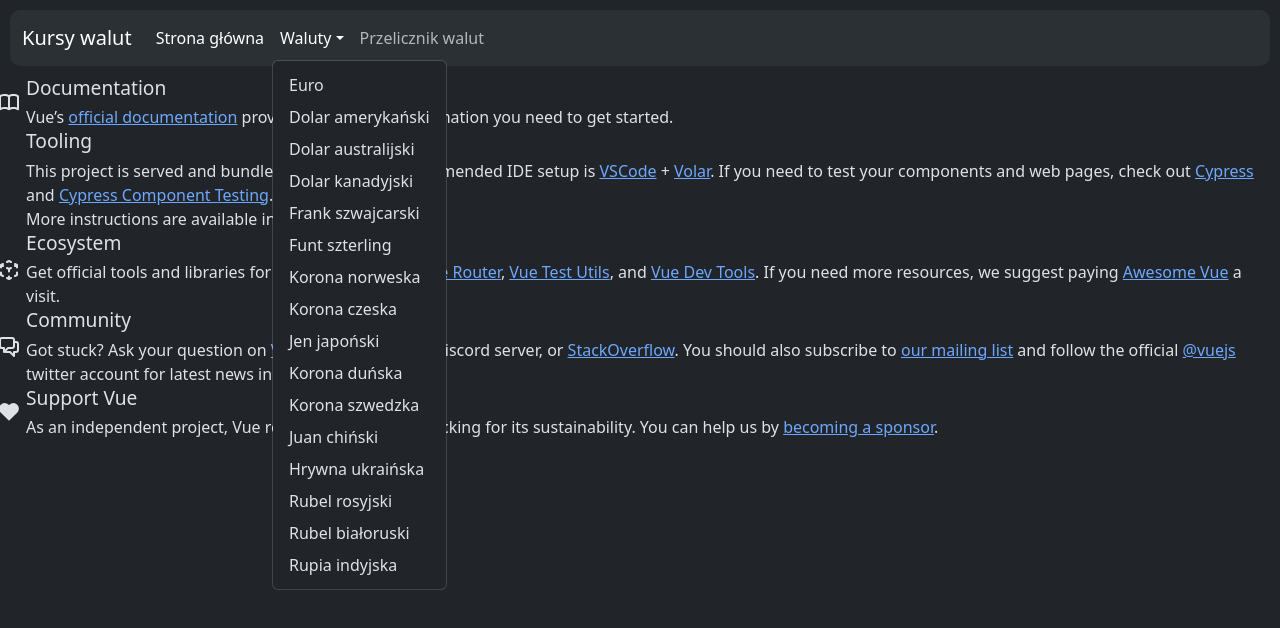
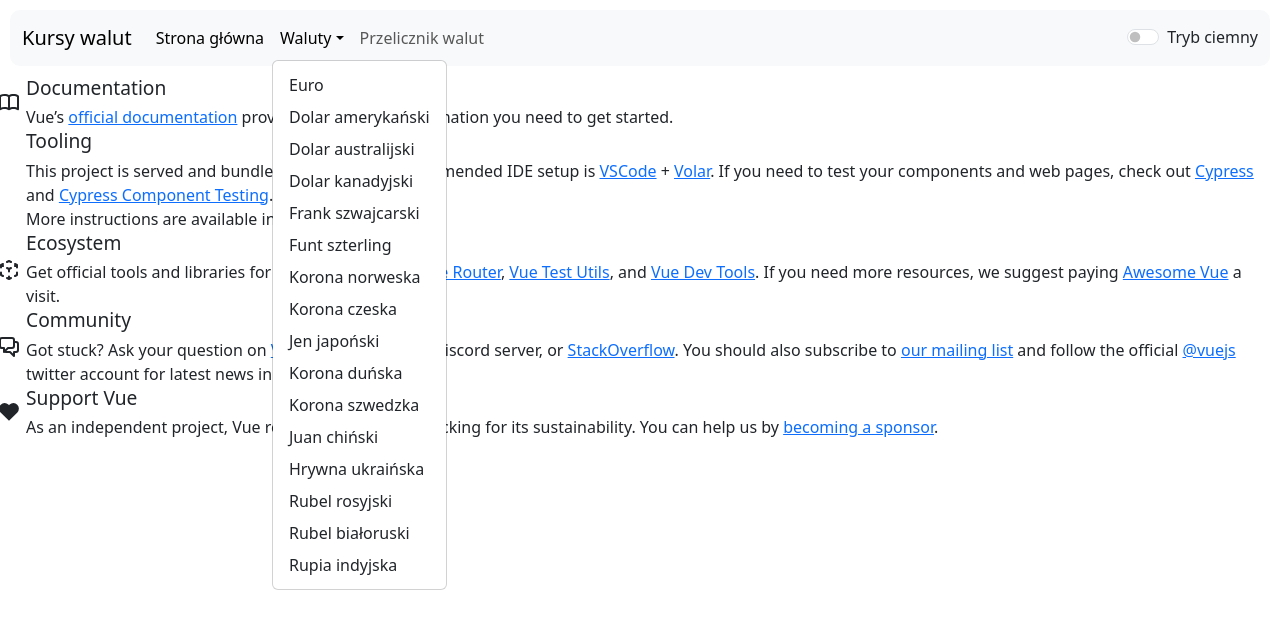
Before and after one commit to The-Mag-Pie/Exchange-rates, a Vue app: page / in a window 1280 px wide. Both pictures are taken after a click on the button "Waluty". Shown: the top 628 px of the page. Built offline with nearby package versions, Linux system fonts and the light colour scheme; some icons are missing.

Commit message:
added dark mode switch in navbar

```diff
--- a/index.html
+++ b/index.html
@@ -1,5 +1,5 @@
 <!DOCTYPE html>
-<html lang="en" data-bs-theme="dark">
+<html lang="en" data-bs-theme="light">
   <head>
     <meta charset="UTF-8">
     <link rel="icon" href="/favicon.ico">
--- a/src/components/NavBar.vue
+++ b/src/components/NavBar.vue
@@ -1,6 +1,22 @@
 <script setup lang="ts">
+import { onMounted, ref, watch } from "vue"
 import { RouterLink } from "vue-router"
 import currencies from "@/assets/currencies.json"
+
+const html = document.documentElement
+const darkModeEnabled = html.getAttribute("data-bs-theme") == "dark" ? ref(true) : ref(false)
+
+watch(darkModeEnabled, (value) => {
+    if (value) {
+        html.setAttribute("data-bs-theme", "dark")
+    } else {
+        html.setAttribute("data-bs-theme", "light")
+    }
+})
+
+onMounted(() => {
+    darkModeEnabled.value = window.matchMedia("(prefers-color-scheme: dark)").matches
+})
 </script>
 
 <template>
@@ -15,8 +31,8 @@ import currencies from "@/assets/currencies.json"
                     <li class="nav-item dropdown">
                         <a class="nav-link dropdown-toggle" href="#" role="button" data-bs-toggle="dropdown" aria-expanded="false">Waluty</a>
                         <ul class="dropdown-menu">
-                            <li>
-                                <RouterLink v-for="{ code, name } in currencies" :key="code" :to="`/currency/${code}`" class="dropdown-item" active-class="active">{{ name }}</RouterLink>
+                            <li v-for="{ code, name } in currencies" :key="code">
+                                <RouterLink :to="`/currency/${code}`" class="dropdown-item" active-class="active">{{ name }}</RouterLink>
                             </li>
                         </ul>
                     </li>
@@ -24,6 +40,10 @@ import currencies from "@/assets/currencies.json"
                         <RouterLink to="/converter" class="nav-link" active-class="active">Przelicznik walut</RouterLink>
                     </li>
                 </ul>
+                <div class="form-check form-switch">
+                    <input class="form-check-input" type="checkbox" role="switch" id="darkModeSwitch" v-model="darkModeEnabled" />
+                    <label class="form-check-label" for="darkModeSwitch">Tryb ciemny</label>
+                </div>
             </div>
         </div>
     </nav>
```
